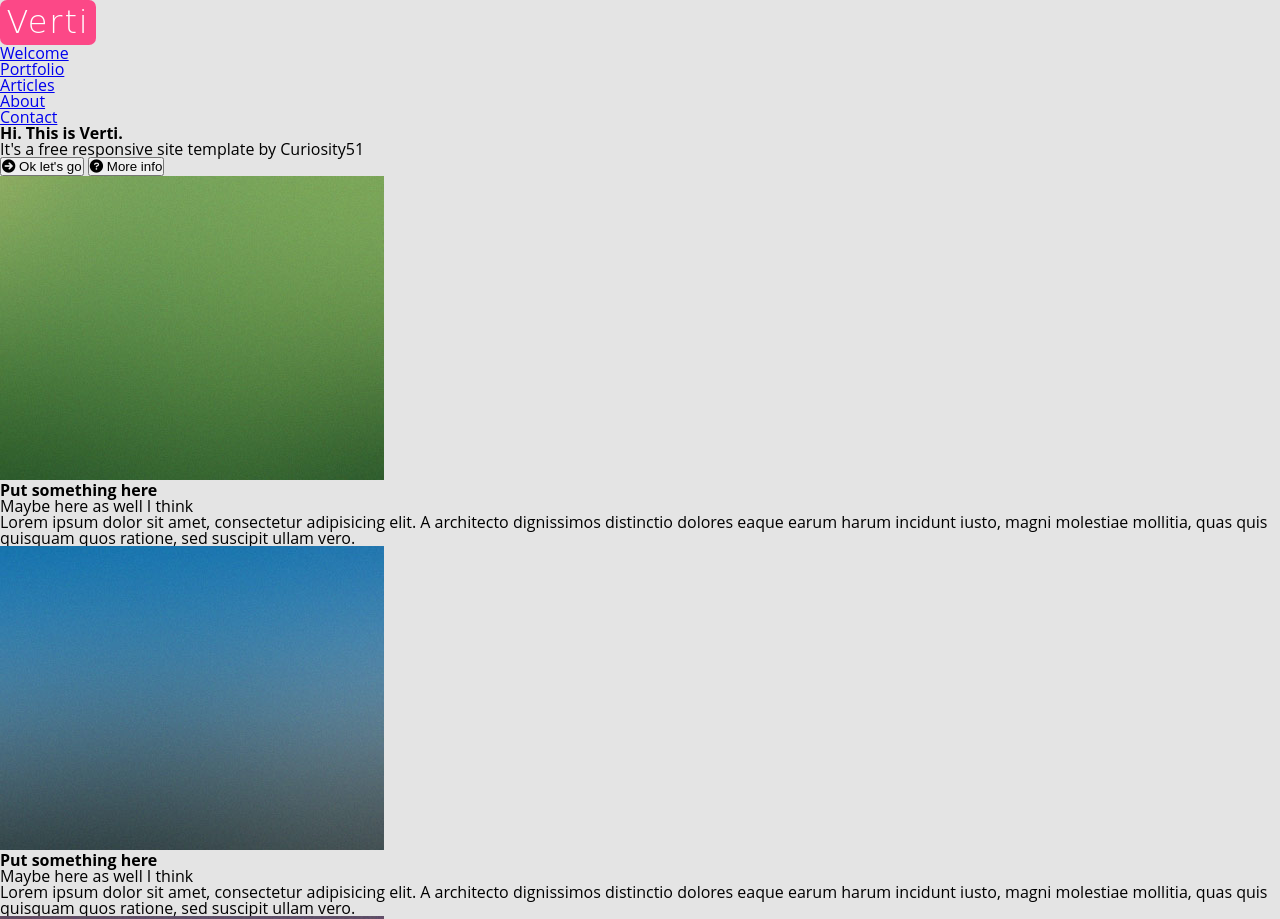
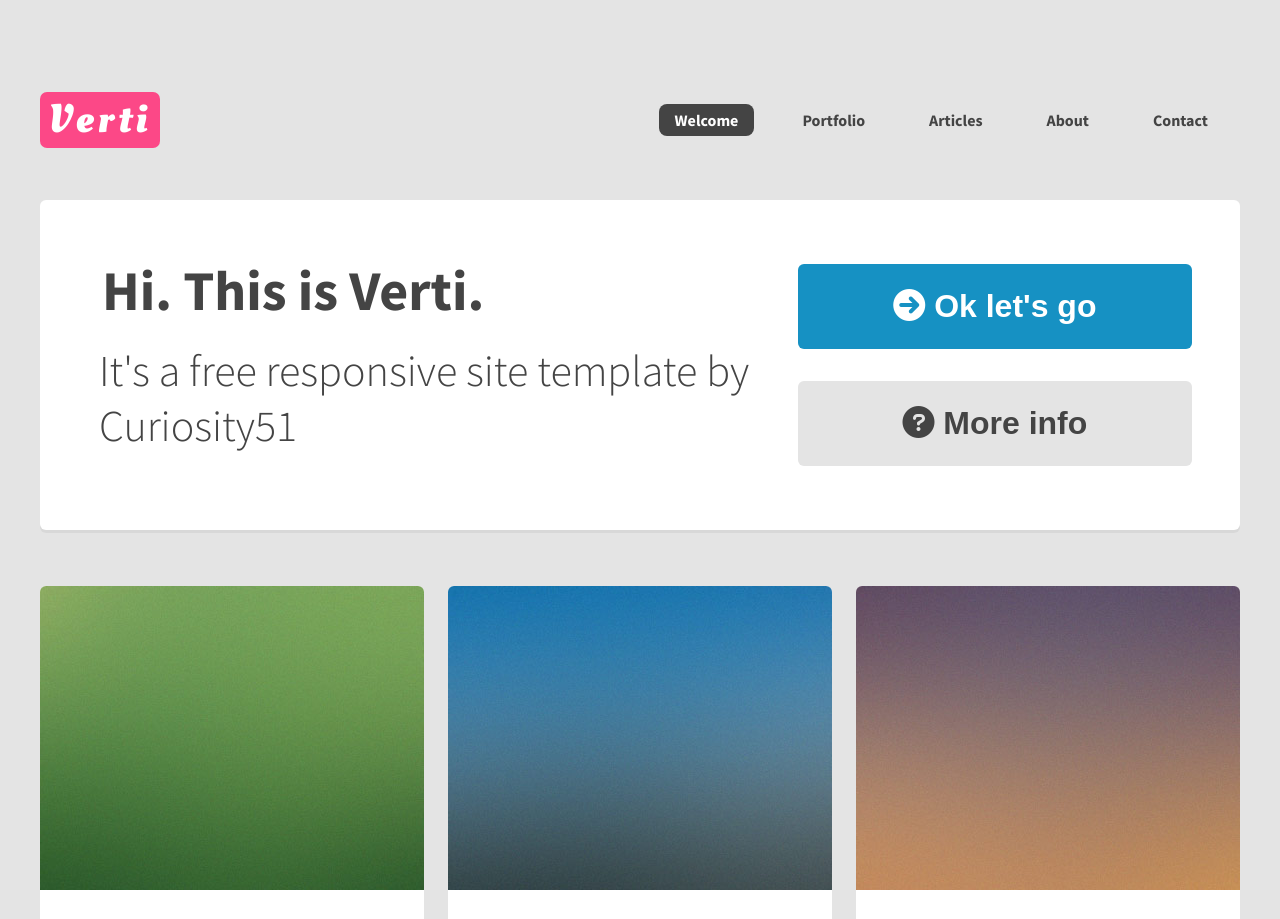
Before and after one commit to Curiosity51/Verti, a website: page public/index.html in a window 1280 px wide. Shown: the top 919 px of the page. Drawn offline with nearby package versions, Linux system fonts and the light colour scheme; files that its build step writes are made by us from their sources.

Commit message:
header section, styles for buttons added

```diff
--- /dev/null
+++ b/src/styles/_base.scss
@@ -0,0 +1,8 @@
+body{
+  background-color:$main-background-color;
+  color:$main-font-color;
+  padding:2.5em;
+}
+a{
+  color:$main-font-color;
+}
--- a/src/styles/_custom.scss
+++ b/src/styles/_custom.scss
@@ -1,18 +1,4 @@
-
-body {
-  font-family: 'Open Sans', sans-serif;
-  background-color: $main-background-color;
-}
-
-h1 {
-  color: white;
-  background-color: $logo-background-color;
-  padding: 0.2em;
-  display: inline-block;
-  border-radius: 7px;
-  font-size: 2em;
-  font-family: 'Oleo Script', cursive;
-  letter-spacing: 0.06em;
-  font-weight: 300;
-
-}
+@import "base";
+@import "components/header";
+@import "components/welcome";
+@import "components/portfolio";
--- a/src/styles/_fonts.scss
+++ b/src/styles/_fonts.scss
@@ -1 +1,5 @@
-//@import url
+@import url('https://fonts.googleapis.com/css2?family=Source+Sans+Pro:wght@300;600;700&display=swap');
+@import url('https://fonts.googleapis.com/css2?family=Oleo+Script:wght@300;600;700&display=swap');
+body{
+  font-family: 'Source Sans Pro', sans-serif;
+}
--- a/src/styles/_mixins.scss
+++ b/src/styles/_mixins.scss
@@ -0,0 +1,12 @@
+@mixin tablet{
+  @media screen and (min-width:1000px){
+    @content;
+  }
+}
+@mixin desktop{
+  @media screen and (min-width:1250px){
+    max-width: 1200px;
+    margin: 0 auto;
+    @content;
+  }
+}
--- a/src/styles/_reset.scss
+++ b/src/styles/_reset.scss
@@ -48,3 +48,13 @@ table {
   border-collapse: collapse;
   border-spacing: 0;
 }
+button{
+  background-color: transparent;
+  border:none;
+  padding: 0.75em 1em;
+  margin: 0.5em 0;
+  width: 100%;
+  border-radius:6px;
+  font-size: 2em;
+  font-weight: 900;
+}
--- a/src/styles/_variables.scss
+++ b/src/styles/_variables.scss
@@ -1,8 +1,8 @@
-//Tło strony -
-$main-background-color: #E4E4E4;
-//Kolor tekstu - #
-$main-font-color: 444444;
-//Tło loga -  (jest to tekst w prostokącie)
-$logo-background-color: #FC4887;
-//Niebieskie obramowanie przycisku -
-$button-featured-color: #1691C3;
+// Tło strony - #E4E4E4
+$main-background-color:#e4e4e4;
+// Kolor tekstu - #444444
+$main-font-color:#444444;
+// Tło loga - #FC4887 (jest to tekst w prostokącie)
+$logo-background-color:#fc4887;
+// Niebieskie obramowanie przycisku - #1691C3
+$button-featured-color:#1691C3;
--- /dev/null
+++ b/src/styles/components/_header.scss
@@ -0,0 +1,43 @@
+header{
+  height: 20vh;
+  display:flex;
+  align-items: center;
+  justify-content: center;
+  @include tablet{
+    justify-content: space-between;
+  }
+  @include desktop;
+  .logo{
+    color:white;
+    background-color:$logo-background-color;
+    padding:0.2em ;
+    display:inline-block;
+    border-radius:7px;
+    font-size: 2.5em;
+    font-family: 'Oleo Script', cursive;
+    letter-spacing:0.1em;
+    font-weight:300;
+  }
+
+  .menu{
+    display:none;
+    @include tablet{
+      display:flex;
+    }
+    .menu_item{
+      padding: 0.5em 1em;
+      margin: 0.5em 1em;
+      border-radius:0.5em;
+    }
+    .menu_item--featured{
+      background-color: $main-font-color;
+      a{
+        color: white;
+      }
+    }
+    .menu__link{
+      text-decoration: none;
+      font-weight: bold;
+    }
+  }
+}
--- a/src/styles/style.scss
+++ b/src/styles/style.scss
@@ -1,9 +1,14 @@
 @import "variables";
 @import "mixins";
 
+//  adding reset
+@import "reset";
 
-@import "reset";
+// configuring layout
 @import "grid";
-//import fonts <<Font Open Sans
+
+// installing fonts
 @import "fonts";
+
+// custom styles
 @import "custom";
```
